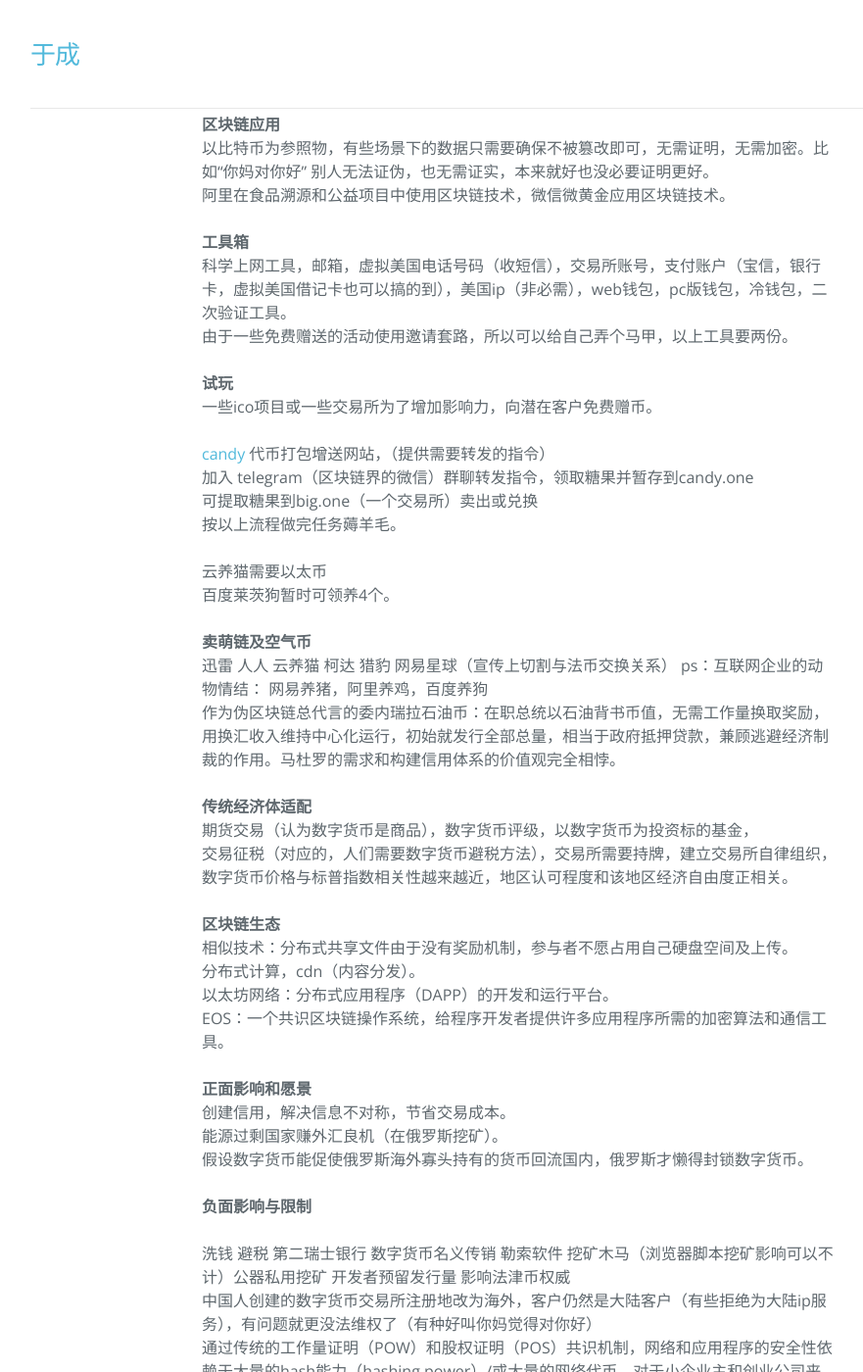
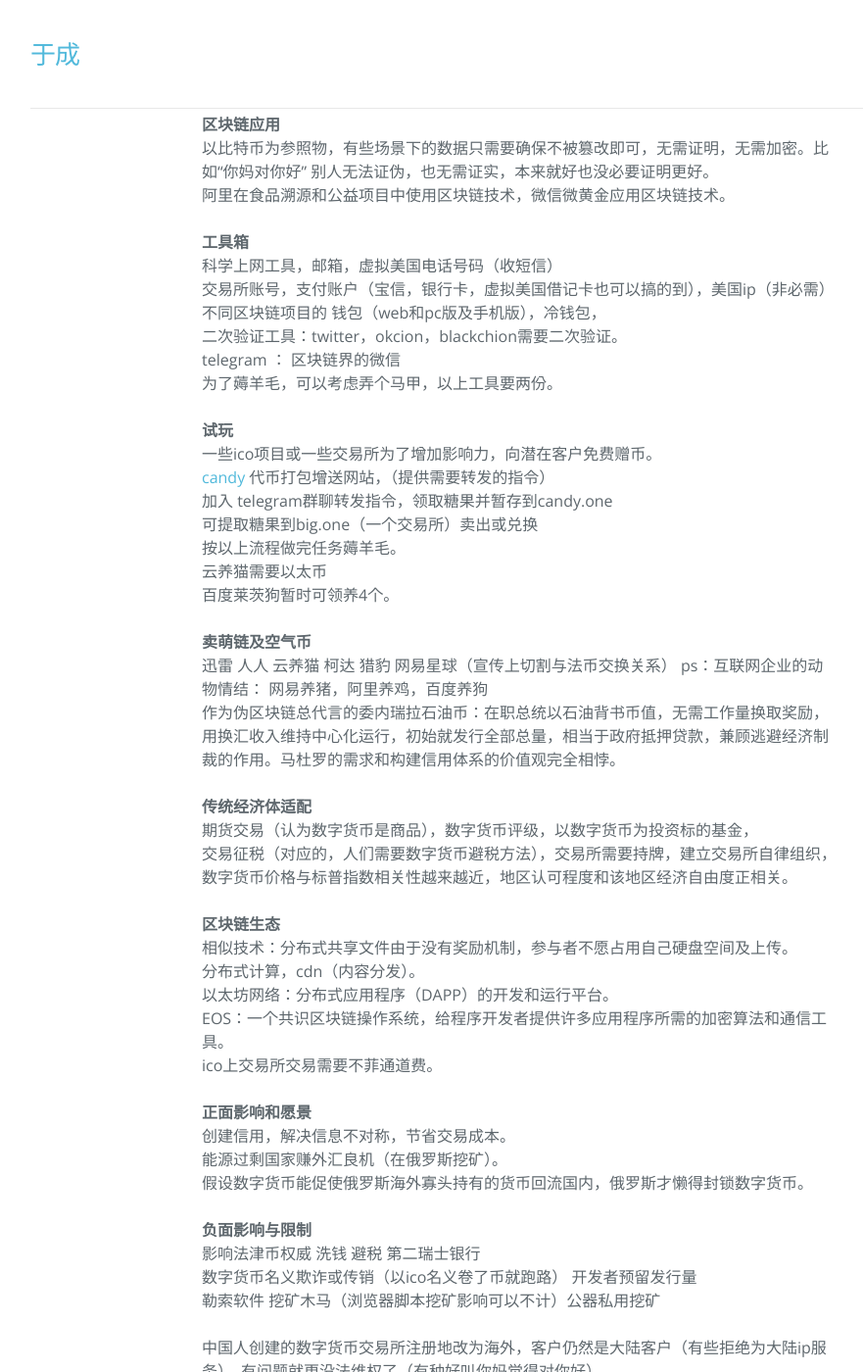
Before and after one commit to hebbank/jekyll, a Jekyll site: the page built from _posts/2018-02-02-qkl.md, in a window 1280 px wide and 1400 px high, scrolled down 359 px. Shown: the whole window at 98% size, without its empty margins (109-990 px from the left). Built offline with Jekyll 4.4.1, drawn with Linux system fonts in a browser that asks for light colours; nearby versions of some CDN libraries.

Commit message:
Update 区块链

```diff
--- a/_posts/2018-02-02-qkl.md
+++ b/_posts/2018-02-02-qkl.md
@@ -5,49 +5,57 @@ categories: 区块链
 tags: ''
 ---
 **定义**
- 个体拥有分布式节点，按照智能合约的约定，通过哈希运算及存储上传数据等行为，获得奖励（奖励总量有限），共同构建不可篡改删除的公共账本。
- 区块链技术通过网络行为构建价值体系，比特币只是应用之一。就像学习目的是增加能力，文凭只是一种证明。
+个体拥有分布式节点，按照智能合约的约定，通过哈希运算及存储上传数据等行为，获得奖励（奖励总量有限），共同构建不可篡改删除的公共账本。
+区块链技术通过网络行为构建价值体系，比特币只是应用之一。就像学习目的是增加能力，文凭只是一种证明。
 
-  **区块链应用**
-   以比特币为参照物，有些场景下的数据只需要确保不被篡改即可，无需证明，无需加密。比如“你妈对你好” 别人无法证伪，也无需证实，本来就好也没必要证明更好。
-   阿里在食品溯源和公益项目中使用区块链技术，微信微黄金应用区块链技术。
+**区块链应用**
+以比特币为参照物，有些场景下的数据只需要确保不被篡改即可，无需证明，无需加密。比如“你妈对你好” 别人无法证伪，也无需证实，本来就好也没必要证明更好。
+阿里在食品溯源和公益项目中使用区块链技术，微信微黄金应用区块链技术。
 
-   **工具箱**
-   科学上网工具，邮箱，虚拟美国电话号码（收短信），交易所账号，支付账户（宝信，银行卡，虚拟美国借记卡也可以搞的到），美国ip（非必需），web钱包，pc版钱包，冷钱包，二次验证工具。
-   由于一些免费赠送的活动使用邀请套路，所以可以给自己弄个马甲，以上工具要两份。
+**工具箱**
+科学上网工具，邮箱，虚拟美国电话号码（收短信）
+交易所账号，支付账户（宝信，银行卡，虚拟美国借记卡也可以搞的到），美国ip（非必需）
+不同区块链项目的 钱包（web和pc版及手机版），冷钱包，
+二次验证工具：twitter，okcion，blackchion需要二次验证。
+telegram ： 区块链界的微信
+为了薅羊毛，可以考虑弄个马甲，以上工具要两份。
 
-  **试玩**
-  一些ico项目或一些交易所为了增加影响力，向潜在客户免费赠币。
+**试玩**
+一些ico项目或一些交易所为了增加影响力，向潜在客户免费赠币。
+[candy](https://candy.one/i/3950658)  代币打包增送网站，（提供需要转发的指令）
+加入 telegram群聊转发指令，领取糖果并暂存到candy.one
+可提取糖果到big.one（一个交易所）卖出或兑换
+按以上流程做完任务薅羊毛。
+云养猫需要以太币
+百度莱茨狗暂时可领养4个。
 
-   [candy](https://candy.one/i/3950658)  代币打包增送网站，（提供需要转发的指令）
-   加入 telegram（区块链界的微信）群聊转发指令，领取糖果并暂存到candy.one
-   可提取糖果到big.one（一个交易所）卖出或兑换
-    按以上流程做完任务薅羊毛。
-
-   云养猫需要以太币
-   百度莱茨狗暂时可领养4个。
-
-  **卖萌链及空气币**
-   迅雷 人人 云养猫 柯达   猎豹   网易星球（宣传上切割与法币交换关系） ps：互联网企业的动物情结： 网易养猪，阿里养鸡，百度养狗
-   作为伪区块链总代言的委内瑞拉石油币：在职总统以石油背书币值，无需工作量换取奖励，用换汇收入维持中心化运行，初始就发行全部总量，相当于政府抵押贷款，兼顾逃避经济制裁的作用。马杜罗的需求和构建信用体系的价值观完全相悖。
+**卖萌链及空气币**
+迅雷 人人 云养猫 柯达   猎豹   网易星球（宣传上切割与法币交换关系） ps：互联网企业的动物情结： 网易养猪，阿里养鸡，百度养狗
+作为伪区块链总代言的委内瑞拉石油币：在职总统以石油背书币值，无需工作量换取奖励，用换汇收入维持中心化运行，初始就发行全部总量，相当于政府抵押贷款，兼顾逃避经济制裁的作用。马杜罗的需求和构建信用体系的价值观完全相悖。
 
 **传统经济体适配**
-   期货交易（认为数字货币是商品），数字货币评级，以数字货币为投资标的基金，
-   交易征税（对应的，人们需要数字货币避税方法），交易所需要持牌，建立交易所自律组织，数字货币价格与标普指数相关性越来越近，地区认可程度和该地区经济自由度正相关。
+期货交易（认为数字货币是商品），数字货币评级，以数字货币为投资标的基金，
+交易征税（对应的，人们需要数字货币避税方法），交易所需要持牌，建立交易所自律组织，数字货币价格与标普指数相关性越来越近，地区认可程度和该地区经济自由度正相关。
 
-  **区块链生态**
-  相似技术：分布式共享文件由于没有奖励机制，参与者不愿占用自己硬盘空间及上传。
-  分布式计算，cdn（内容分发）。
-  以太坊网络：分布式应用程序（DAPP）的开发和运行平台。
-  EOS：一个共识区块链操作系统，给程序开发者提供许多应用程序所需的加密算法和通信工具。
+**区块链生态**
+相似技术：分布式共享文件由于没有奖励机制，参与者不愿占用自己硬盘空间及上传。
+分布式计算，cdn（内容分发）。
+以太坊网络：分布式应用程序（DAPP）的开发和运行平台。
+EOS：一个共识区块链操作系统，给程序开发者提供许多应用程序所需的加密算法和通信工具。
+ico上交易所交易需要不菲通道费。
 
 **正面影响和愿景**
-  创建信用，解决信息不对称，节省交易成本。
-  能源过剩国家赚外汇良机（在俄罗斯挖矿）。
-  假设数字货币能促使俄罗斯海外寡头持有的货币回流国内，俄罗斯才懒得封锁数字货币。
+创建信用，解决信息不对称，节省交易成本。
+能源过剩国家赚外汇良机（在俄罗斯挖矿）。
+假设数字货币能促使俄罗斯海外寡头持有的货币回流国内，俄罗斯才懒得封锁数字货币。
 
 **负面影响与限制**
+影响法津币权威 洗钱 避税 第二瑞士银行
+数字货币名义欺诈或传销（以ico名义卷了币就跑路）  开发者预留发行量
+勒索软件 挖矿木马（浏览器脚本挖矿影响可以不计）公器私用挖矿
 
-洗钱 避税 第二瑞士银行 数字货币名义传销 勒索软件 挖矿木马（浏览器脚本挖矿影响可以不计）公器私用挖矿 开发者预留发行量 影响法津币权威
 中国人创建的数字货币交易所注册地改为海外，客户仍然是大陆客户（有些拒绝为大陆ip服务），有问题就更没法维权了（有种好叫你妈觉得对你好）
+
 通过传统的工作量证明（POW）和股权证明（POS）共识机制，网络和应用程序的安全性依赖于大量的hash能力（hashing power）/或大量的网络代币。对于小企业主和创业公司来说，这些挑战使得进入行业的壁垒高得不切实际
+
+让宅男添毛病：不说人话。
```
